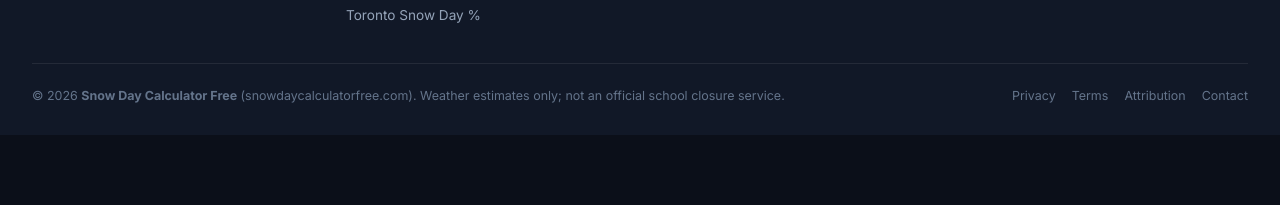
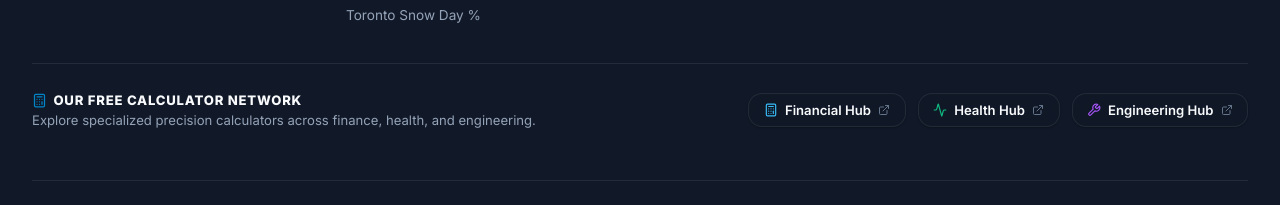
Before and after one commit to madhurimondal89/snow-day-calculator, a Next.js app: page /weather/new-york in a window 1280 px wide. Shown: the part 729-934 px from the top of the page. Before the commit the page ends 864 px from the top, so only its background shows below. Built offline with nearby package versions, Linux system fonts and the light colour scheme; no server answers.

Commit message:
Add Google AdSense integration and calculator network footer links

```diff
--- a/app/layout.tsx
+++ b/app/layout.tsx
@@ -1,4 +1,5 @@
 import type { Metadata, Viewport } from 'next';
+import Script from 'next/script';
 import './globals.css';
 import { WeatherPreferencesProvider } from '@/components/providers/WeatherPreferencesContext';
 import { Header } from '@/components/layout/Header';
@@ -139,6 +140,12 @@ export default function RootLayout({
           type="application/ld+json"
           dangerouslySetInnerHTML={{ __html: JSON.stringify(globalWebApplicationSchema) }}
         />
+        <Script
+          async
+          src="https://pagead2.googlesyndication.com/pagead/js/adsbygoogle.js?client=ca-pub-8732458645979427"
+          crossOrigin="anonymous"
+          strategy="afterInteractive"
+        />
       </head>
       <body>
         <WeatherPreferencesProvider>
--- a/app/weather/[location]/page.tsx
+++ b/app/weather/[location]/page.tsx
@@ -14,6 +14,7 @@ import { AirQualityCard } from '@/components/weather/AirQualityCard';
 import { SunMoonCard } from '@/components/weather/SunMoonCard';
 import { LocationFAQ } from '@/components/weather/LocationFAQ';
 import { WeatherMapLazy } from '@/components/map/WeatherMapLazy';
+import { AdSenseBanner } from '@/components/ads/AdSenseBanner';
 import { POPULAR_CITIES } from '@/lib/location/cities';
 
 interface PageProps {
@@ -215,6 +216,9 @@ export default async function LocationWeatherPage({ params }: PageProps) {
           <WeatherMapLazy initialLat={loc.lat} initialLon={loc.lon} initialZoom={7} height="420px" />
         </div>
 
+        {/* Non-intrusive Weather Ad Unit */}
+        <AdSenseBanner slot="7021668643" />
+
         {/* Location SEO FAQ */}
         <LocationFAQ data={weatherData} />
       </div>
--- /dev/null
+++ b/components/ads/AdSenseBanner.tsx
@@ -0,0 +1,100 @@
+'use client';
+
+import React, { useEffect, useRef } from 'react';
+
+interface AdSenseBannerProps {
+  /**
+   * AdSense Ad Slot ID from your Google AdSense Dashboard.
+   * If not provided or left blank, it will default to responsive display ad.
+   */
+  slot?: string;
+  format?: 'auto' | 'fluid' | 'rectangle' | 'horizontal';
+  responsive?: boolean;
+  className?: string;
+  style?: React.CSSProperties;
+}
+
+export const AdSenseBanner: React.FC<AdSenseBannerProps> = ({
+  slot = '7021668643', // Weather Ad Unit Slot ID
+  format = 'auto',
+  responsive = true,
+  className = '',
+  style = {},
+}) => {
+  const adRef = useRef<HTMLModElement>(null);
+  const isLoadedRef = useRef(false);
+
+  useEffect(() => {
+    // Only execute on browser side and once per component lifecycle
+    if (typeof window === 'undefined' || isLoadedRef.current) return;
+
+    try {
+      // Check if adsbygoogle exists or initialize array
+      const adsbygoogle = (window as unknown as { adsbygoogle: unknown[] }).adsbygoogle || [];
+      adsbygoogle.push({});
+      (window as unknown as { adsbygoogle: unknown[] }).adsbygoogle = adsbygoogle;
+      isLoadedRef.current = true;
+    } catch (error) {
+      // AdSense might throw if already loaded or blocked by ad blocker
+      console.warn('[AdSense] Failed to push ad unit:', error);
+    }
+  }, []);
+
+  return (
+    <div
+      className={`adsense-container ${className}`}
+      style={{
+        margin: '2rem auto',
+        width: '100%',
+        maxWidth: '970px',
+        textAlign: 'center',
+        background: 'rgba(15, 23, 42, 0.35)',
+        border: '1px solid rgba(255, 255, 255, 0.08)',
+        borderRadius: 'var(--radius-lg, 12px)',
+        padding: '0.75rem 0.5rem',
+        minHeight: '110px',
+        display: 'flex',
+        flexDirection: 'column',
+        alignItems: 'center',
+        justifyContent: 'center',
+        overflow: 'hidden',
+        position: 'relative',
+        backdropFilter: 'blur(8px)',
+        ...style,
+      }}
+    >
+      {/* Non-intrusive tiny disclaimer label required by Google policy */}
+      <span
+        style={{
+          fontSize: '0.65rem',
+          letterSpacing: '0.08em',
+          textTransform: 'uppercase',
+          color: 'var(--text-muted, #94a3b8)',
+          marginBottom: '0.4rem',
+          display: 'block',
+          userSelect: 'none',
+          opacity: 0.75,
+        }}
+      >
+        Advertisement
+      </span>
+
+      {/* AdSense Unit Box */}
+      <div style={{ width: '100%', overflow: 'hidden', minHeight: '90px' }}>
+        <ins
+          ref={adRef}
+          className="adsbygoogle"
+          style={{
+            display: 'block',
+            width: '100%',
+            textAlign: 'center',
+          }}
+          data-ad-client="ca-pub-8732458645979427"
+          data-ad-slot={slot}
+          data-ad-format={format}
+          data-full-width-responsive={responsive ? 'true' : 'false'}
+        />
+      </div>
+    </div>
+  );
+};
--- a/components/layout/Footer.tsx
+++ b/components/layout/Footer.tsx
@@ -1,6 +1,20 @@
 import React from 'react';
 import Link from 'next/link';
-import { Snowflake, ShieldCheck, Database, FileText, Mail, Info, Map, Compass, CloudSnow } from 'lucide-react';
+import {
+  Snowflake,
+  ShieldCheck,
+  Database,
+  FileText,
+  Mail,
+  Info,
+  Map,
+  Compass,
+  CloudSnow,
+  ExternalLink,
+  Calculator,
+  Activity,
+  Wrench,
+} from 'lucide-react';
 
 export const Footer: React.FC = () => {
   return (
@@ -148,6 +162,123 @@ export const Footer: React.FC = () => {
           </div>
         </div>
 
+        {/* Free Calculator Network Bar */}
+        <div
+          style={{
+            borderTop: '1px solid var(--border-color)',
+            padding: '1.75rem 0',
+            marginBottom: '1.5rem',
+          }}
+        >
+          <div
+            style={{
+              display: 'flex',
+              alignItems: 'center',
+              justifyContent: 'space-between',
+              flexWrap: 'wrap',
+              gap: '1.25rem',
+            }}
+          >
+            <div>
+              <div
+                style={{
+                  fontSize: '0.82rem',
+                  fontWeight: 800,
+                  textTransform: 'uppercase',
+                  letterSpacing: '0.06em',
+                  color: 'var(--text-primary)',
+                  display: 'flex',
+                  alignItems: 'center',
+                  gap: '0.4rem',
+                }}
+              >
+                <Calculator size={15} style={{ color: 'var(--accent-primary)' }} />
+                <span>Our Free Calculator Network</span>
+              </div>
+              <p style={{ fontSize: '0.82rem', color: 'var(--text-secondary)', marginTop: '0.25rem' }}>
+                Explore specialized precision calculators across finance, health, and engineering.
+              </p>
+            </div>
+
+            <div
+              style={{
+                display: 'flex',
+                flexWrap: 'wrap',
+                gap: '0.75rem',
+              }}
+            >
+              <a
+                href="https://financialhub.calculatorfree.in/"
+                target="_blank"
+                rel="noopener noreferrer"
+                className="glass-card"
+                style={{
+                  display: 'inline-flex',
+                  alignItems: 'center',
+                  gap: '0.45rem',
+                  padding: '0.5rem 0.9rem',
+                  borderRadius: 'var(--radius-md, 8px)',
+                  fontSize: '0.82rem',
+                  color: 'var(--text-primary)',
+                  textDecoration: 'none',
+                  transition: 'all 0.2s ease',
+                  border: '1px solid var(--border-color)',
+                }}
+              >
+                <Calculator size={14} color="#38bdf8" />
+                <span style={{ fontWeight: 600 }}>Financial Hub</span>
+                <ExternalLink size={12} style={{ color: 'var(--text-muted)' }} />
+              </a>
+
+              <a
+                href="https://health-hub.calculatorfree.in/"
+                target="_blank"
+                rel="noopener noreferrer"
+                className="glass-card"
+                style={{
+                  display: 'inline-flex',
+                  alignItems: 'center',
+                  gap: '0.45rem',
+                  padding: '0.5rem 0.9rem',
+                  borderRadius: 'var(--radius-md, 8px)',
+                  fontSize: '0.82rem',
+                  color: 'var(--text-primary)',
+                  textDecoration: 'none',
+                  transition: 'all 0.2s ease',
+                  border: '1px solid var(--border-color)',
+                }}
+              >
+                <Activity size={14} color="#10b981" />
+                <span style={{ fontWeight: 600 }}>Health Hub</span>
+                <ExternalLink size={12} style={{ color: 'var(--text-muted)' }} />
+              </a>
+
+              <a
+                href="https://engineering.calculatorfree.in/"
+                target="_blank"
+                rel="noopener noreferrer"
+                className="glass-card"
+                style={{
+                  display: 'inline-flex',
+                  alignItems: 'center',
+                  gap: '0.45rem',
+                  padding: '0.5rem 0.9rem',
+                  borderRadius: 'var(--radius-md, 8px)',
+                  fontSize: '0.82rem',
+                  color: 'var(--text-primary)',
+                  textDecoration: 'none',
+                  transition: 'all 0.2s ease',
+                  border: '1px solid var(--border-color)',
+                }}
+              >
+                <Wrench size={14} color="#a855f7" />
+                <span style={{ fontWeight: 600 }}>Engineering Hub</span>
+                <ExternalLink size={12} style={{ color: 'var(--text-muted)' }} />
+              </a>
+            </div>
+          </div>
+        </div>
+
         {/* Disclaimer Bar */}
         <div
           style={{
--- a/components/snow-day/SnowDayCalculatorView.tsx
+++ b/components/snow-day/SnowDayCalculatorView.tsx
@@ -31,6 +31,7 @@ import { SnowDayFAQ } from './SnowDayFAQ';
 import { SearchBar } from '../weather/SearchBar';
 import { DataSourceAttribution } from '../weather/DataSourceAttribution';
 import { useWeatherPreferences } from '../providers/WeatherPreferencesContext';
+import { AdSenseBanner } from '../ads/AdSenseBanner';
 
 interface SnowDayCalculatorViewProps {
   initialLocation?: LocationInfo;
@@ -365,6 +366,11 @@ export const SnowDayCalculatorView: React.FC<SnowDayCalculatorViewProps> = ({
         </div>
       )}
 
+      {/* Non-intrusive Ad Placement: positioned cleanly after prediction results and before guides */}
+      <div style={{ margin: '2.5rem 0' }}>
+        <AdSenseBanner slot="7021668643" />
+      </div>
+
       {/* Educational Guide Section */}
       {showExtendedGuides && <EducationalWinterGuide />}
 
```
